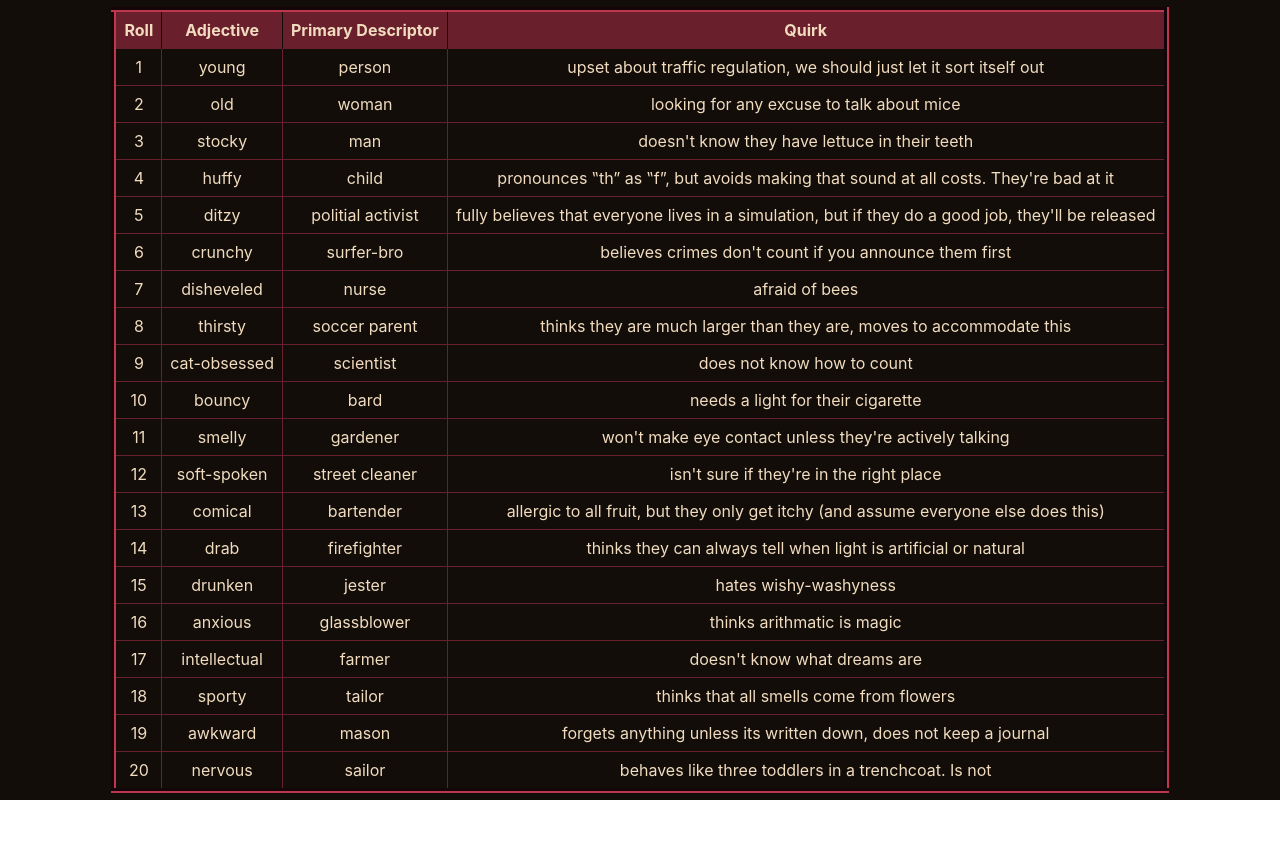
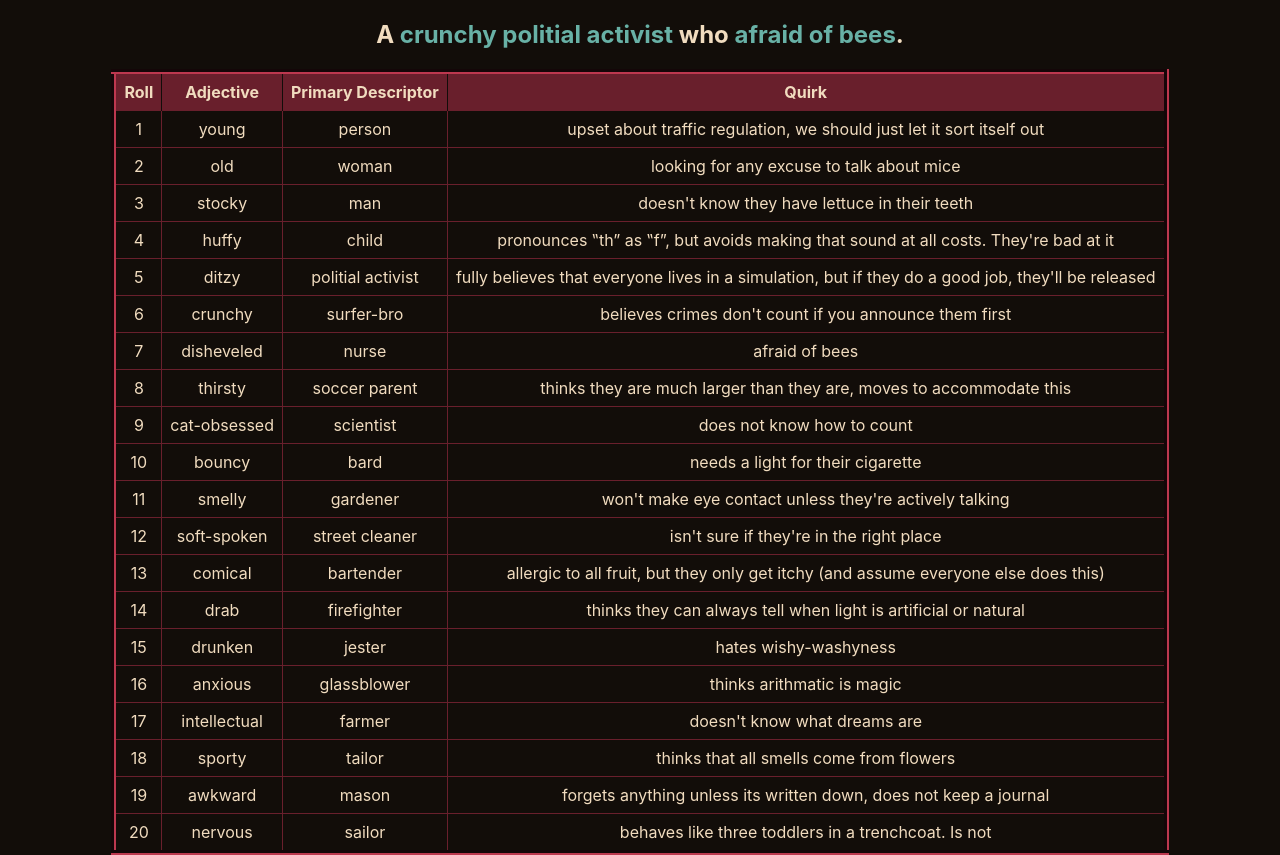
Before and after one commit to cam-ball/npc-generator, a React (Create React App) app: page / in a window 1280 px wide. Before the commit the page ends 800 px from the top, so only its background shows below. Built offline with nearby package versions, Linux system fonts and the light colour scheme.

Commit message:
Add randomized NPC

```diff
--- a/src/App.css
+++ b/src/App.css
@@ -8,12 +8,16 @@
   --aqua: #68b1a6;
 }
 
+html {
+  text-align: center;
+  background: var(--brown);
+}
 body {
   text-align: center;
+  background: var(--brown);
 }
 
 .App {
-  background-color: var(--brown);
   min-height: 100vh;
   display: flex;
   flex-direction: column;
@@ -43,3 +47,7 @@ td {
 th, td {
   padding: 0.5rem;
 }
+
+.keyword {
+  color: var(--aqua);
+}
--- a/src/App.js
+++ b/src/App.js
@@ -1,39 +1,31 @@
 import './App.css';
 import data from './constants.json';
+import Table from './components/table';
+
+const roll = () => {
+  return Math.floor(Math.random() * 20);
+}
+
+const Sentence = ({adjective, descriptor, quirk}) => {
+  return (
+    <h2>
+      A <span className="keyword">{adjective}</span> <span className="keyword">{descriptor}</span> who <span className="keyword">{quirk}</span>.
+    </h2>
+  )
+}
 
 function App() {
+  const {adjectives, descriptors, quirks} = data;
+  const adj = roll();
+  const desc = roll();
+  const quirk = roll();
+
   return (
     <div className="App">
-      <table>
-        <thead>
-          <tr>
-            <th>Roll</th>
-            <th>Adjective</th>
-            <th>Primary Descriptor</th>
-            <th>Quirk</th>
-          </tr>
-        </thead>
-      <tbody>
-        <TableData />
-      </tbody>
-      </table>
+      <Sentence adjective={adjectives[adj]} descriptor={descriptors[desc]} quirk={quirks[quirk]} />
+      <Table />
     </div>
   );
 }
 
-const TableData = () => {
-  const tableRows = [];
-  for (let i = 0; i < 20; i++) {
-    tableRows.push(
-      <tr key={i+1}>
-        <td>{i+1}</td>
-        <td>{data.adjectives[i]}</td>
-        <td>{data.descriptors[i]}</td>
-        <td>{data.quirks[i]}</td>
-      </tr>
-    )
-  }
-  return tableRows
-}
-
 export default App;
--- /dev/null
+++ b/src/components/table.js
@@ -0,0 +1,33 @@
+import data from '../constants.json';
+
+const Table = () => {
+  const tableRows = [];
+  for (let i = 0; i < 20; i++) {
+    tableRows.push(
+      <tr key={i+1}>
+        <td>{i+1}</td>
+        <td>{data.adjectives[i]}</td>
+        <td>{data.descriptors[i]}</td>
+        <td>{data.quirks[i]}</td>
+      </tr>
+    )
+  }
+
+  return(
+    <table>
+      <thead>
+        <tr>
+          <th>Roll</th>
+          <th>Adjective</th>
+          <th>Primary Descriptor</th>
+          <th>Quirk</th>
+        </tr>
+      </thead>
+      <tbody>
+        {tableRows}
+      </tbody>
+    </table>
+  );
+}
+
+export default Table;
```
